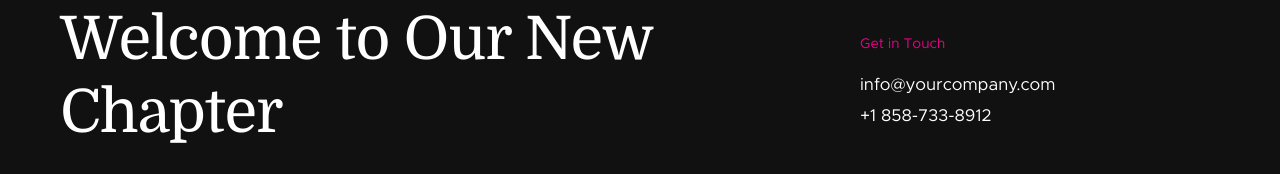
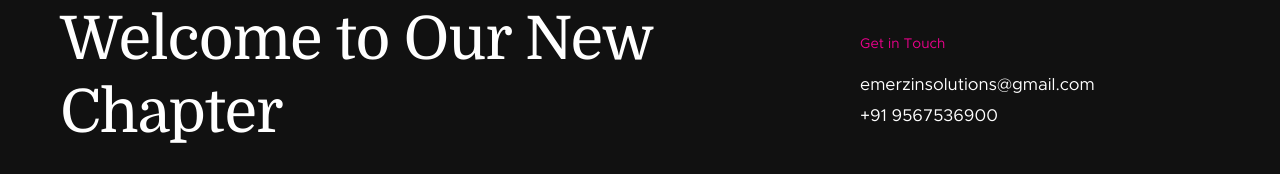
Before and after one commit to sirajulhassan/emerzin, a plain HTML site: page index.html in a window 1280 px wide. Both pictures are taken after a click on the link 71 px from the left and 51 px from the top of the page. Shown: the part 206-380 px from the top of the page. Drawn offline with Linux system fonts and the light colour scheme; animation ran at ten frames a second.

Commit message:
Update index.html

```diff
--- a/index.html
+++ b/index.html
@@ -155,8 +155,8 @@
                 <div class="info-block">
                     <h3>Get in Touch</h3>
                     <p>
-                        <a href="mailto:info@yourcompany.com" class="info-email">info@yourcompany.com</a><br>
-                        <a href="tel:+18587338912" class="info-phone">+1 858-733-8912</a>
+                        <a href="mailto:info@yourcompany.com" class="info-email">emerzinsolutions@gmail.com</a><br>
+                        <a href="tel:+18587338912" class="info-phone">+91 9567536900</a>
                     </p>
                 </div>
 
```
